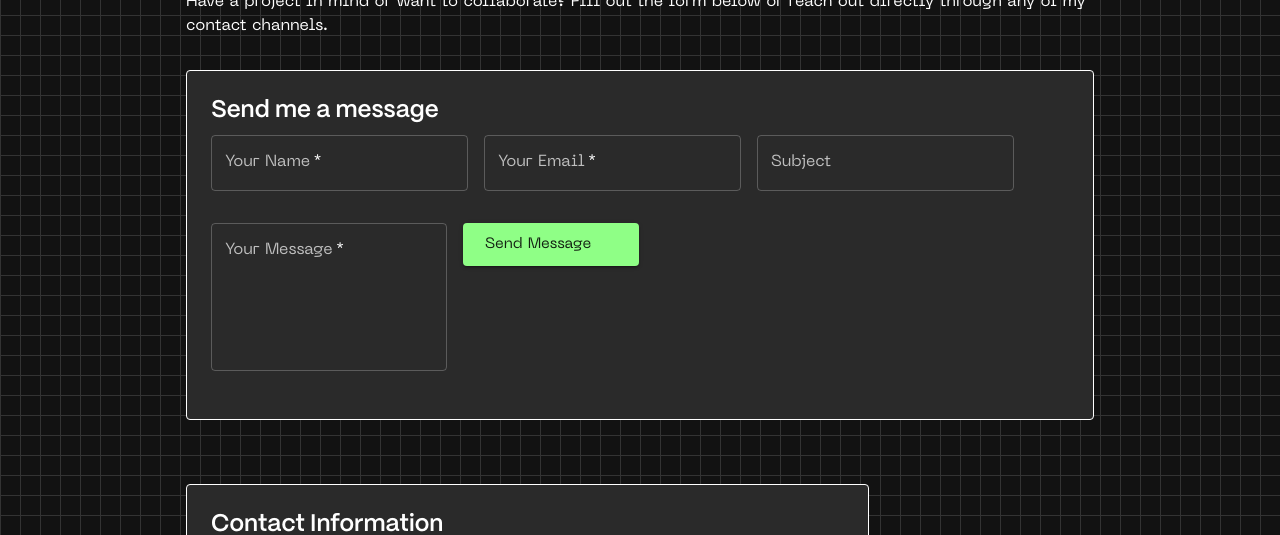
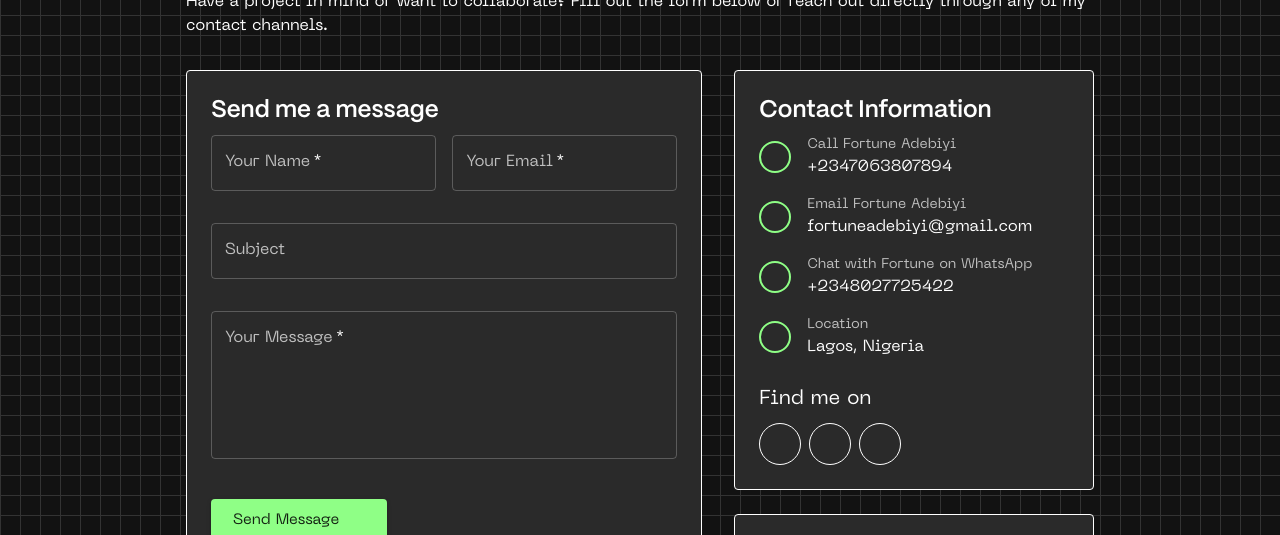
Before and after one commit to devKeed/portfolio, a React (Vite) app: page /contact in a window 1280 px wide. Shown: the part 265-800 px from the top of the page. Built offline with nearby package versions, Linux system fonts and the light colour scheme; some icons are missing.

Commit message:
projects

```diff
--- a/src/Components/ContactPage.tsx
+++ b/src/Components/ContactPage.tsx
@@ -1,8 +1,8 @@
+import Grid from '@mui/material/GridLegacy';
 import {
   Stack,
   Typography,
   IconButton,
-  Grid,
   TextField,
   Button,
   Paper,
@@ -223,7 +223,7 @@ const ContactPage = () => {
 
           <Grid container spacing={4}>
             {/* Contact Form Section */}
-            <Grid xs={12} md={7}>
+            <Grid item xs={12} md={7}>
               <motion.div variants={itemVariants}>
                 <Paper
                   elevation={0}
@@ -240,7 +240,7 @@ const ContactPage = () => {
 
                   <form onSubmit={handleSubmit}>
                     <Grid container spacing={2}>
-                      <Grid xs={12} sm={6}>
+                      <Grid item xs={12} sm={6}>
                         <TextField
                           label="Your Name"
                           name="name"
@@ -253,7 +253,7 @@ const ContactPage = () => {
                           sx={{ mb: 2 }}
                         />
                       </Grid>
-                      <Grid xs={12} sm={6}>
+                      <Grid item xs={12} sm={6}>
                         <TextField
                           label="Your Email"
                           name="email"
@@ -267,7 +267,7 @@ const ContactPage = () => {
                           sx={{ mb: 2 }}
                         />
                       </Grid>
-                      <Grid xs={12}>
+                      <Grid item xs={12}>
                         <TextField
                           label="Subject"
                           name="subject"
@@ -277,7 +277,7 @@ const ContactPage = () => {
                           sx={{ mb: 2 }}
                         />
                       </Grid>
-                      <Grid xs={12}>
+                      <Grid item xs={12}>
                         <TextField
                           label="Your Message"
                           name="message"
@@ -292,7 +292,7 @@ const ContactPage = () => {
                           sx={{ mb: 3 }}
                         />
                       </Grid>
-                      <Grid xs={12}>
+                      <Grid item xs={12}>
                         <Button
                           type="submit"
                           variant="contained"
@@ -310,7 +310,7 @@ const ContactPage = () => {
             </Grid>
 
             {/* Contact Info Section */}
-            <Grid xs={12} md={5}>
+            <Grid item xs={12} md={5}>
               <motion.div variants={itemVariants}>
                 <Paper
                   elevation={0}
--- a/src/Components/Footer.tsx
+++ b/src/Components/Footer.tsx
@@ -1,7 +1,5 @@
-import { Grid, Typography, Container } from "@mui/material";
-// import TwitterIcon from "@mui/icons-material/Twitter";
-// import CallIcon from "@mui/icons-material/Call";
-// import LinkedinIcon from "@mui/icons-material/LinkedIn";
+import Grid from '@mui/material/GridLegacy';
+import { Typography, Container } from "@mui/material";
 
 const currentYear = new Date().getFullYear();
 
@@ -10,7 +8,7 @@ export const Footer = () => {
     <footer className="footer">
       <Container maxWidth="lg">
         <Grid container spacing={3}>
-          <Grid xs={12} sm={6}>
+          <Grid item xs={12} sm={6}>
             <Typography variant="body2">
               Fortune Adebiyi ©{currentYear}
             </Typography>
--- a/src/Components/ProjectPage.tsx
+++ b/src/Components/ProjectPage.tsx
@@ -1,6 +1,5 @@
 import {
   Typography,
-  Grid,
   Card,
   CardContent,
   CardMedia,
@@ -12,6 +11,7 @@ import {
   Tabs,
   Tab,
 } from "@mui/material";
+import Grid from "@mui/material/GridLegacy";
 import { motion } from "framer-motion";
 import { useState } from "react";
 import { projectItems } from "../data/MapItems";
@@ -186,9 +186,10 @@ const ProjectPage = () => {
             </Tabs>
           </Box>
 
-          <Grid container spacing={3} component={motion.div} variants={itemVariants}>
+          <motion.div variants={itemVariants}>
+            <Grid container spacing={3}>
               {filteredProjects.map((project) => (
-              <Grid xs={12} sm={6} md={4} key={project.id}>
+                <Grid item xs={12} sm={6} md={4} key={project.id}>
                   <Card
                     className="dropBox"
                     sx={{
@@ -261,6 +262,7 @@ const ProjectPage = () => {
                 </Box>
               )}
             </Grid>
+          </motion.div>
 
           {selectedProject && (
             <Box
@@ -279,7 +281,7 @@ const ProjectPage = () => {
                 }}
               >
                 <Grid container spacing={4}>
-                  <Grid xs={12} md={6}>
+                  <Grid item xs={12} md={6}>
                     <motion.div variants={itemVariants}>
                       <Box
                         sx={{
@@ -317,7 +319,7 @@ const ProjectPage = () => {
                     </motion.div>
                   </Grid>
 
-                  <Grid xs={12} md={6}>
+                  <Grid item xs={12} md={6}>
                     <motion.div variants={itemVariants}>
                       <Typography variant="h3" gutterBottom>
                         {selectedProject.name}
--- a/src/Components/Service.tsx
+++ b/src/Components/Service.tsx
@@ -1,4 +1,5 @@
-import { Grid, Stack, Typography, useTheme } from "@mui/material";
+import Grid from '@mui/material/GridLegacy';
+import { Stack, Typography, useTheme } from "@mui/material";
 import { serviceItems } from "../data/MapItems";
 
 const Service = () => {
@@ -16,7 +17,7 @@ const Service = () => {
       <Grid container mt={1} spacing={4} className="flexCenter">
         {serviceItems.map((service, id) => {
           return (
-            <Grid xs={12} sm={6} md={4} key={id}>
+            <Grid item xs={12} sm={6} md={4} key={id}>
               <Stack
                 padding={2}
                 spacing={2}
--- a/src/Components/Skills.tsx
+++ b/src/Components/Skills.tsx
@@ -1,4 +1,5 @@
-import { Box, Grid, Stack, Typography, useTheme } from "@mui/material";
+import Grid from '@mui/material/GridLegacy';
+import { Box, Stack, Typography, useTheme } from "@mui/material";
 import { skillItems } from "../data/skillsData";
 import { useEffect, useRef } from "react";
 import gsap from "gsap";
@@ -132,7 +133,6 @@ const Skills = () => {
             {skillItems.map((skill, id) => {
               return (
                 <Grid
-                  component="div"
                   item
                   xs={6}
                   sm={4}
```
Also changed, not shown: src/declareGrid2.d.ts (added, +7 -0 lines). Lines whose indentation alone changed are shown as unchanged.
